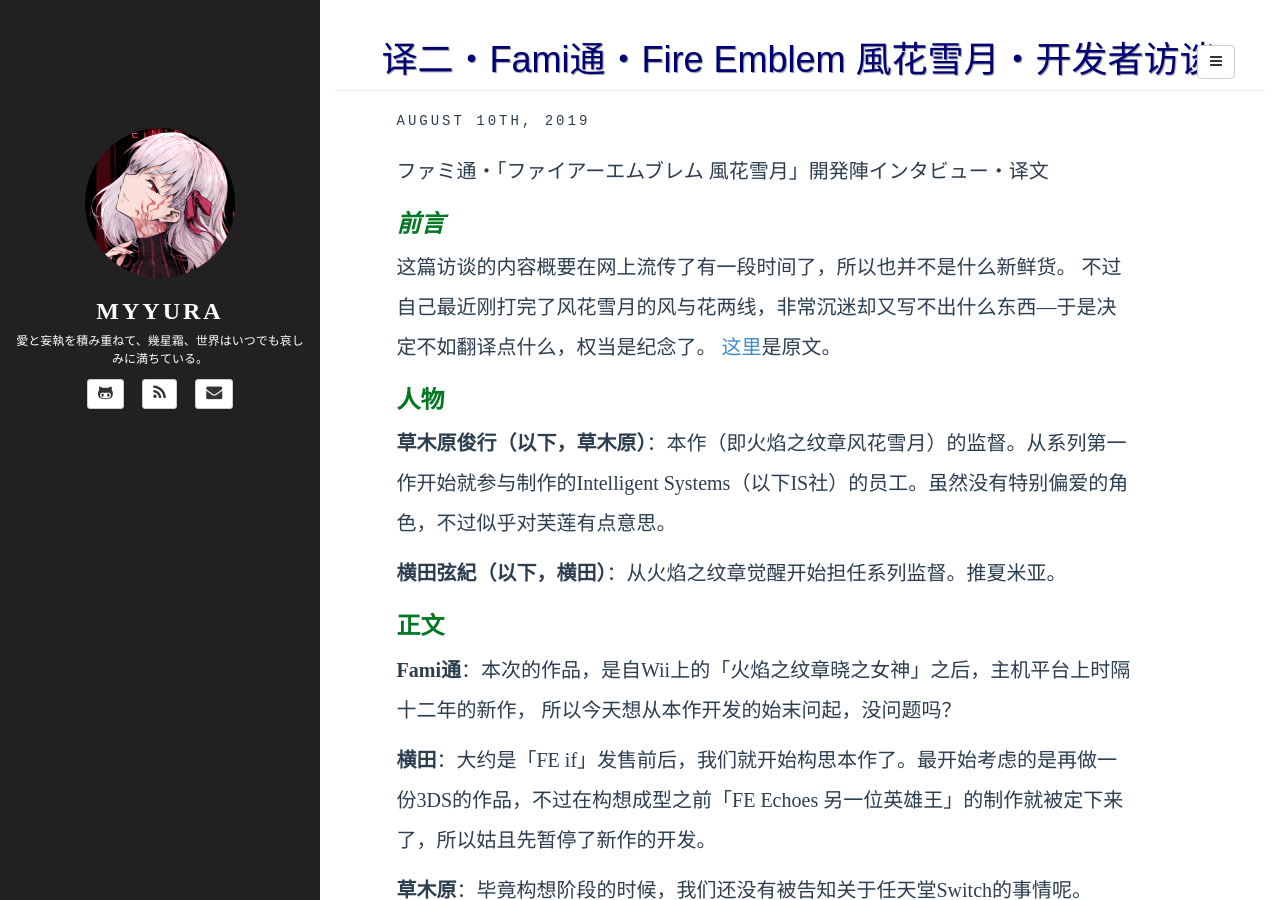
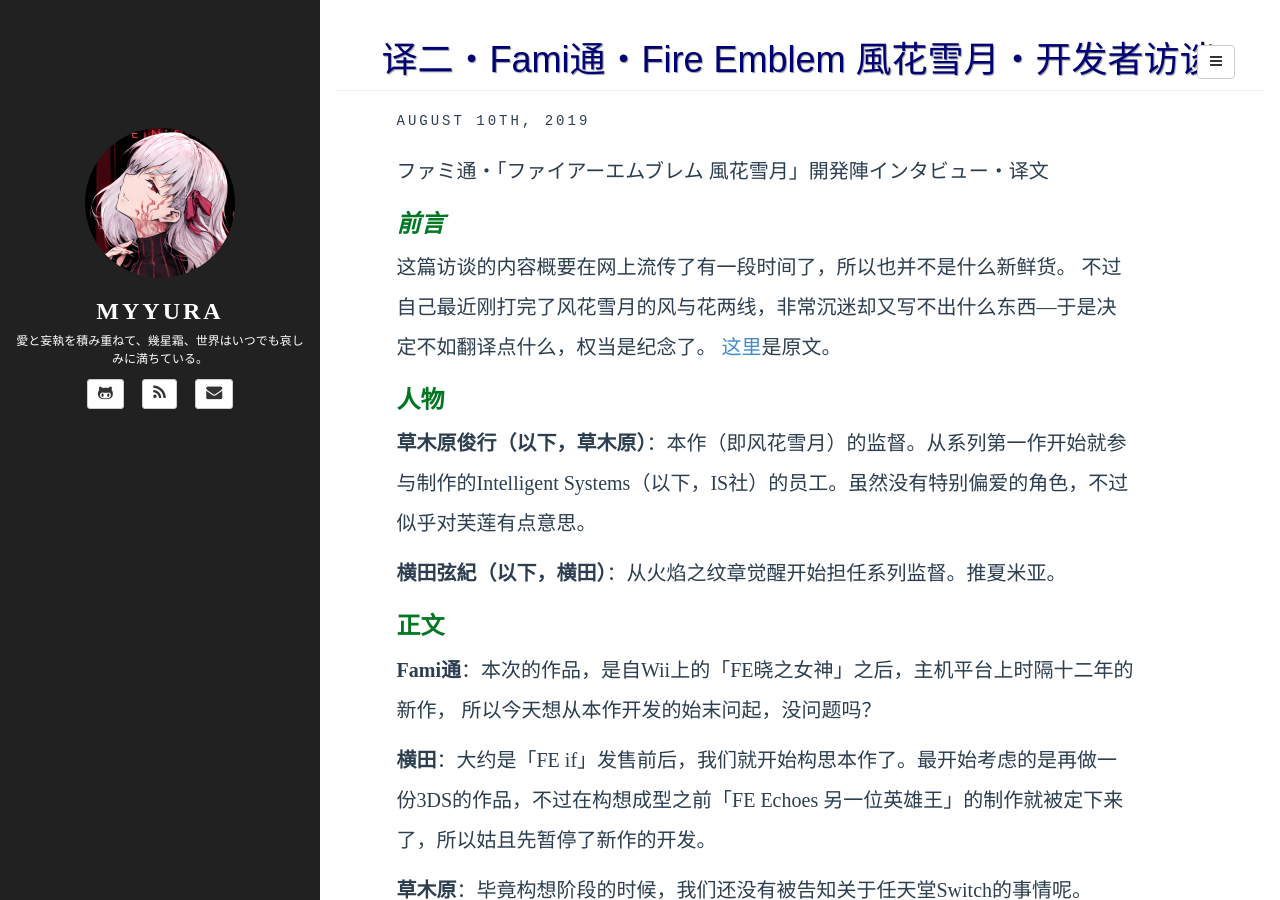
Before and after one commit to Myyura/myyura.github.io, a Jekyll site: the page built from _posts/game/2019-8-10-FE_fami_interview_1.md, in a window 1280 px wide and 900 px high. Built offline with Jekyll 4.4.1, drawn with Linux system fonts in a browser that asks for light colours; a script that is not in the unit is left out; comment, search, counter and statistics services are not loaded.

Commit message:
Fix some typo （译二）

```diff
--- a/_posts/game/2019-8-10-FE_fami_interview_1.md
+++ b/_posts/game/2019-8-10-FE_fami_interview_1.md
@@ -14,13 +14,13 @@
 
 
 ## 人物
-**草木原俊行（以下，草木原）**：本作（即火焰之纹章风花雪月）的监督。从系列第一作开始就参与制作的Intelligent Systems（以下IS社）的员工。虽然没有特别偏爱的角色，不过似乎对芙莲有点意思。
+**草木原俊行（以下，草木原）**：本作（即风花雪月）的监督。从系列第一作开始就参与制作的Intelligent Systems（以下，IS社）的员工。虽然没有特别偏爱的角色，不过似乎对芙莲有点意思。
 
 **横田弦紀（以下，横田）**：从火焰之纹章觉醒开始担任系列监督。推夏米亚。
 
 
 ## 正文
-**Fami通**：本次的作品，是自Wii上的「火焰之纹章晓之女神」之后，主机平台上时隔十二年的新作，
+**Fami通**：本次的作品，是自Wii上的「FE晓之女神」之后，主机平台上时隔十二年的新作，
 所以今天想从本作开发的始末问起，没问题吗？
 
 **横田**：大约是「FE if」发售前后，我们就开始构思本作了。最开始考虑的是再做一份3DS的作品，不过在构想成型之前「FE Echoes 另一位英雄王」的制作就被定下来了，所以姑且先暂停了新作的开发。
```
